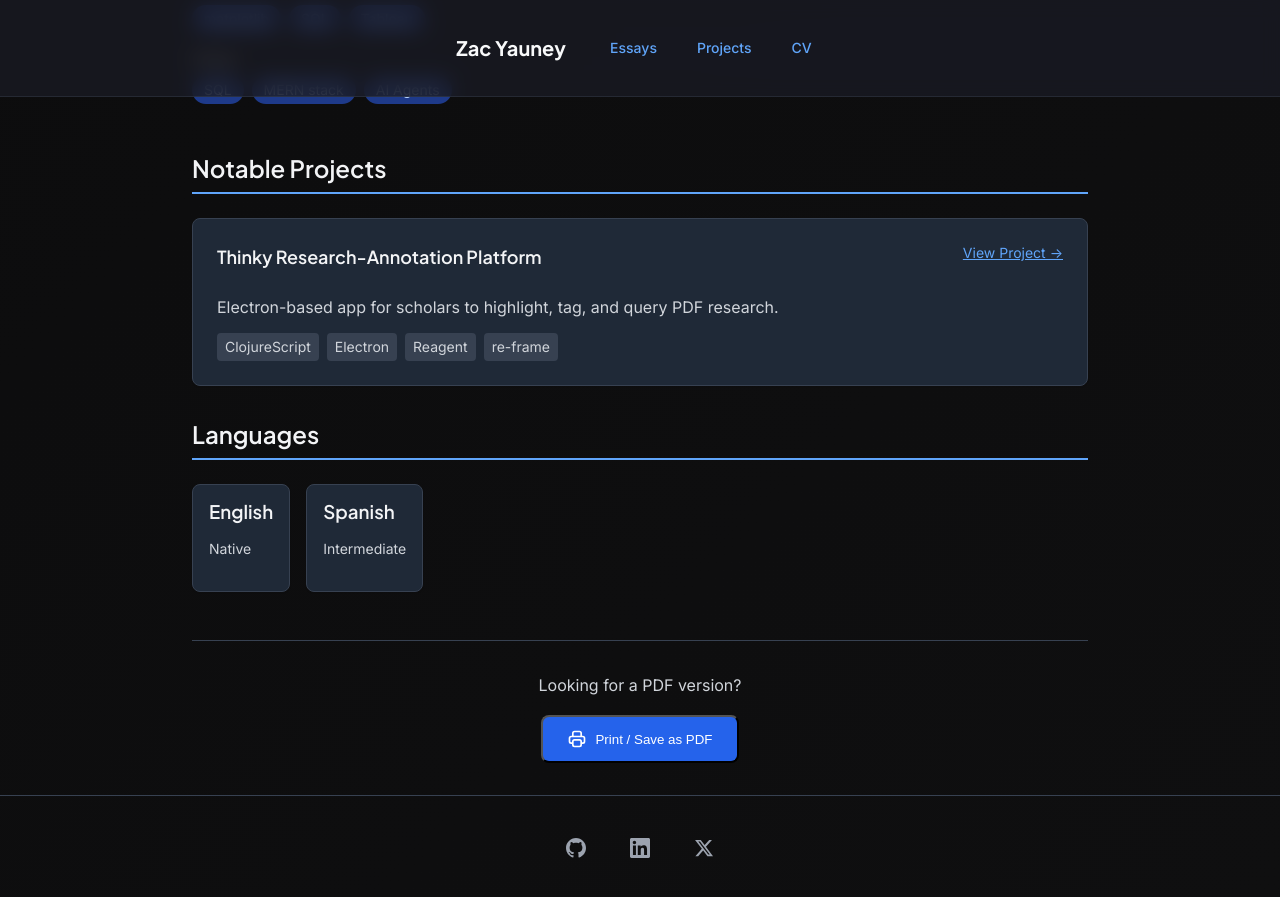
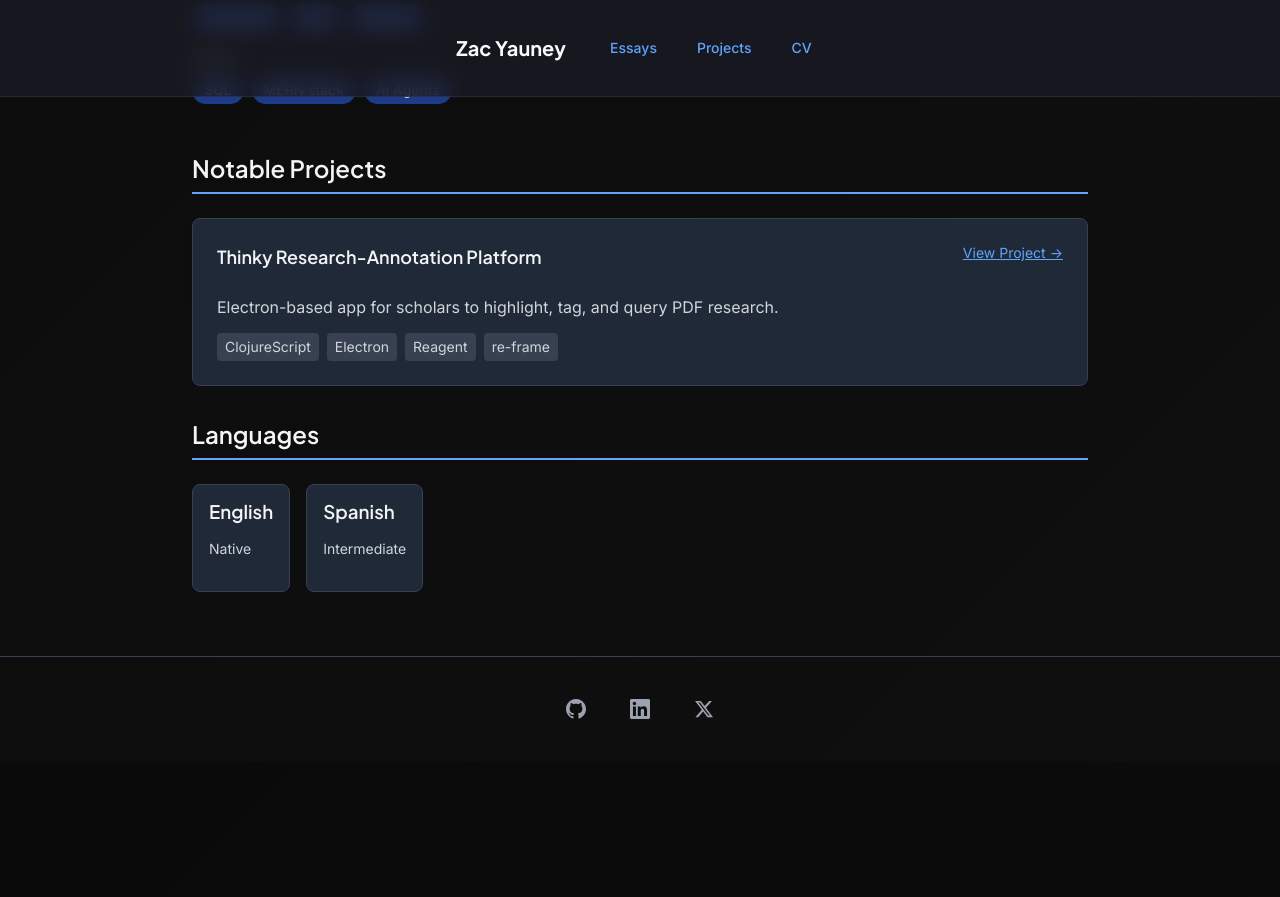
Before and after one commit to yauneyz/yauneyz.github.io, a Jekyll site: the page built from pages/cv.html, in a window 1280 px wide and 900 px high, scrolled down 2288 px. Shown: the top 897 px of the window. Built offline with Jekyll 4.4.1, drawn with Linux system fonts in a browser that asks for light colours; after the commit the page ends 3049 px from its top, so only the background shows below that.

Commit message:
Remove pdf download

```diff
--- a/pages/cv.html
+++ b/pages/cv.html
@@ -163,17 +163,6 @@ description: "Professional experience, skills, and background"
       </div>
     </section>
   {% endif %}
-
-  <!-- Download PDF -->
-  <div class="text-center mt-12 pt-8 border-t border-gray-700">
-    <p class="text-gray-300 mb-4">Looking for a PDF version?</p>
-    <button onclick="window.print()" class="inline-flex items-center px-6 py-3 bg-blue-600 text-white font-medium rounded-lg hover:bg-blue-700 transition-colors">
-      <svg class="w-5 h-5 mr-2" fill="none" stroke="currentColor" viewBox="0 0 24 24">
-        <path stroke-linecap="round" stroke-linejoin="round" stroke-width="2" d="M17 17h2a2 2 0 002-2v-4a2 2 0 00-2-2H5a2 2 0 00-2 2v4a2 2 0 002 2h2m2 4h6a2 2 0 002-2v-4a2 2 0 00-2-2H9a2 2 0 00-2 2v4a2 2 0 002 2zm8-12V5a2 2 0 00-2-2H9a2 2 0 00-2 2v4h10z"></path>
-      </svg>
-      Print / Save as PDF
-    </button>
-  </div>
 </div>
 
 <style>
```
Also changed, not shown: _projects/breakout.md (+1 -1 lines).
